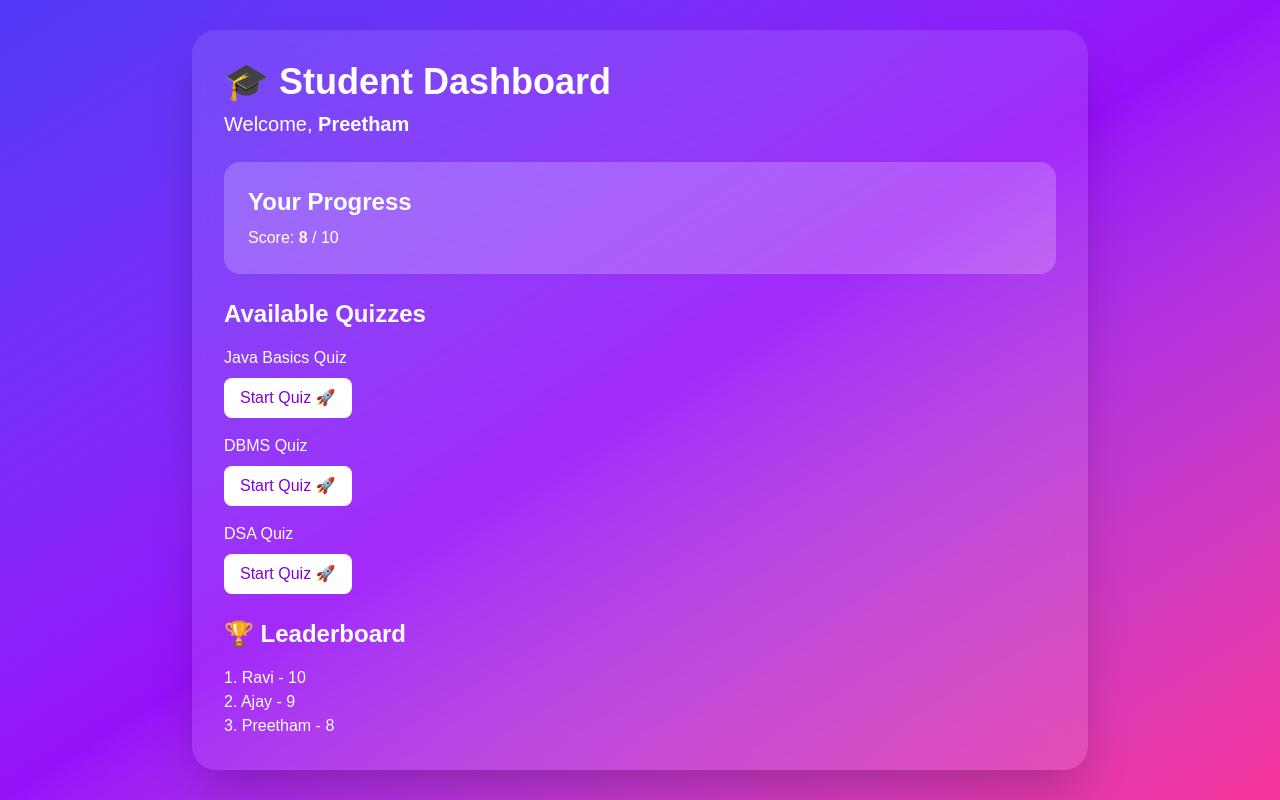
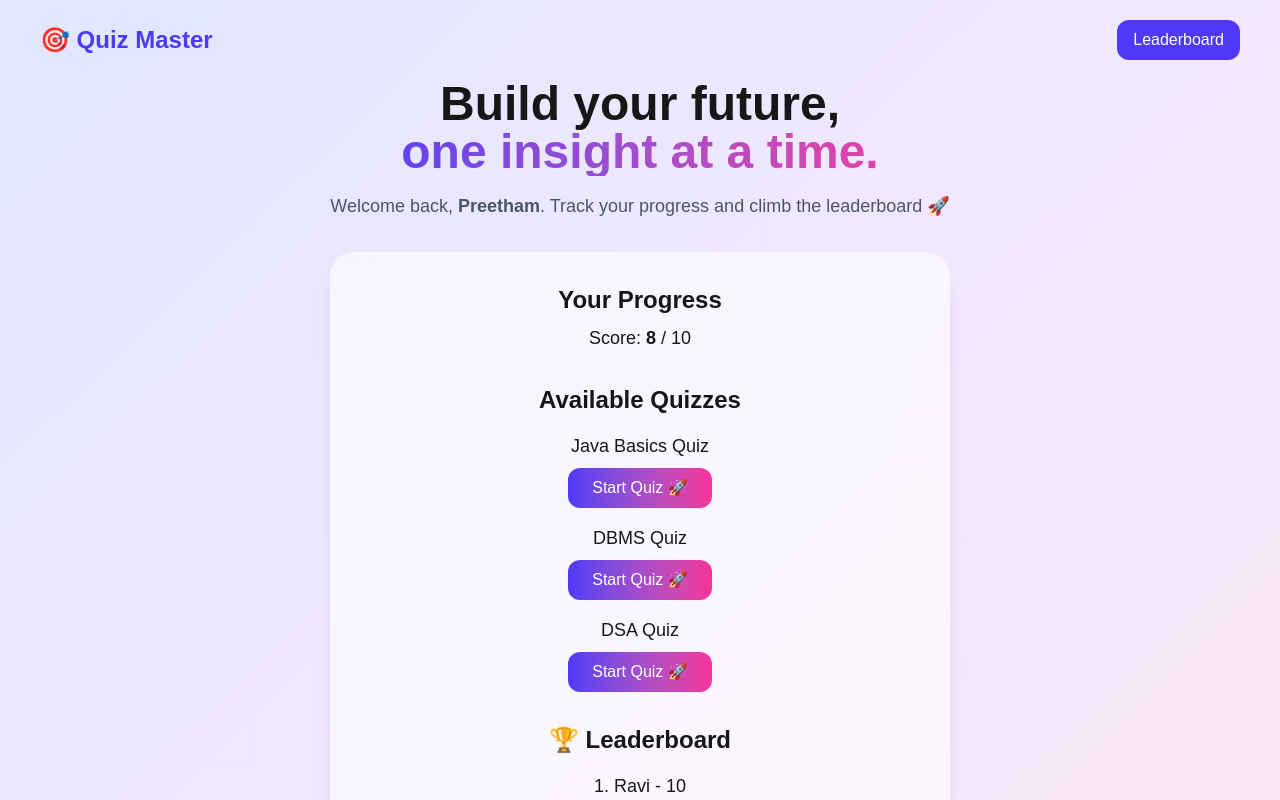
Before and after one commit to prathamesh564/Silent_Coders, a Next.js app in the folder frontend/: page /Students/dashboard in a window 1280 px wide. Shown: the top 800 px of the page. Built offline with nearby package versions, Linux system fonts and the light colour scheme; no server answers.

Commit message:
refresh page

```diff
--- a/frontend/app/Students/dashboard/page.js
+++ b/frontend/app/Students/dashboard/page.js
@@ -1,5 +1,5 @@
 "use client";
-
+import Footer from "../../components/Footer";
 import Link from "next/link";
 import { useEffect, useState } from "react";
 
@@ -22,34 +22,63 @@ fetchData();
 
   if (!student) {
     return (
-  <div className="min-h-screen flex justify-center items-center text-white bg-black">
-  Loading...
+      <div className="min-h-screen bg-gradient-to-br from-indigo-100 via-purple-100 to-pink-100 flex flex-col justify-center items-center">
+        <p className="text-xl text-gray-700">Loading...</p>
       </div>
     );
   }
 
   return (
-  <div className="min-h-screen bg-gradient-to-br from-indigo-600 via-purple-600 to-pink-500 p-6 flex justify-center items-center">
-  <div className="w-full max-w-4xl bg-white/10 backdrop-blur-lg rounded-3xl shadow-2xl p-8 text-white">
-  <h1 className="text-4xl font-bold mb-2">🎓 Student Dashboard</h1>
-  <h2 className="text-xl mb-6">
-  Welcome, <span className="font-semibold">{student.name}</span>
-  </h2>
+  <div className="min-h-screen bg-gradient-to-br from-indigo-100 via-purple-100 to-pink-100 flex flex-col">
 
-  <div className="bg-white/20 p-6 rounded-2xl mb-6">
+    {/* Navbar */}
+    <nav className="flex justify-between items-center px-10 py-5">
+      <h1 className="text-2xl font-bold text-indigo-600">🎯 Quiz Master</h1>
+      <Link href="/leaderboard">
+        <button className="bg-indigo-600 text-white px-4 py-2 rounded-xl hover:bg-indigo-700 transition">
+          Leaderboard
+        </button>
+      </Link>
+    </nav>
+
+    {/* Main Content */}
+    <div className="flex flex-1 justify-center items-center px-6">
+      <div className="max-w-4xl text-center">
+
+        {/* Heading */}
+        <h1 className="text-5xl font-extrabold mb-4">
+          Build your future,
+          <span className="block bg-gradient-to-r from-indigo-600 to-pink-500 bg-clip-text text-transparent">
+            one insight at a time.
+          </span>
+        </h1>
+
+        <p className="text-gray-600 mb-8 text-lg">
+          Welcome back, <span className="font-semibold">{student.name}</span>.
+          Track your progress and climb the leaderboard 🚀
+        </p>
+
+        {/* Glass Card */}
+        <div className="bg-white/60 backdrop-blur-lg rounded-3xl shadow-xl p-8">
+
+          {/* Progress */}
+          <div className="mb-8">
             <h3 className="text-2xl font-semibold mb-2">Your Progress</h3>
-    <p>
+            <p className="text-lg">
               Score: <b>{student.score}</b> / {student.total}
             </p>
           </div>
 
-    <div className="mb-6">
+          {/* Quizzes */}
+          <div className="mb-8">
             <h3 className="text-2xl font-semibold mb-4">Available Quizzes</h3>
+
             {quizzes.map((quiz) => (
               <div key={quiz.id} className="mb-4">
-    <p>{quiz.title}</p>
+                <p className="text-lg">{quiz.title}</p>
+
                 <Link href={`/Students/Quiz/${quiz.id}`}>
-    <button className="bg-white text-purple-700 px-4 py-2 rounded-lg mt-2">
+                  <button className="mt-2 bg-gradient-to-r from-indigo-600 to-pink-500 text-white px-6 py-2 rounded-xl hover:opacity-90 transition">
                     Start Quiz 🚀
                   </button>
                 </Link>
@@ -57,15 +86,24 @@ fetchData();
             ))}
           </div>
 
+          {/* Leaderboard */}
           <div>
             <h3 className="text-2xl font-semibold mb-4">🏆 Leaderboard</h3>
+
             {leaderboard.map((user, index) => (
-      <p key={index}>
+              <p key={index} className="text-lg">
                 {index + 1}. {user.name} - {user.score}
               </p>
             ))}
           </div>
+
         </div>
+      </div>
+    </div>
+
+    <footer className="text-center py-6 text-gray-600">
+      <Footer />
+    </footer>
   </div>
   );
 }
```
Lines whose indentation alone changed are shown as unchanged.
